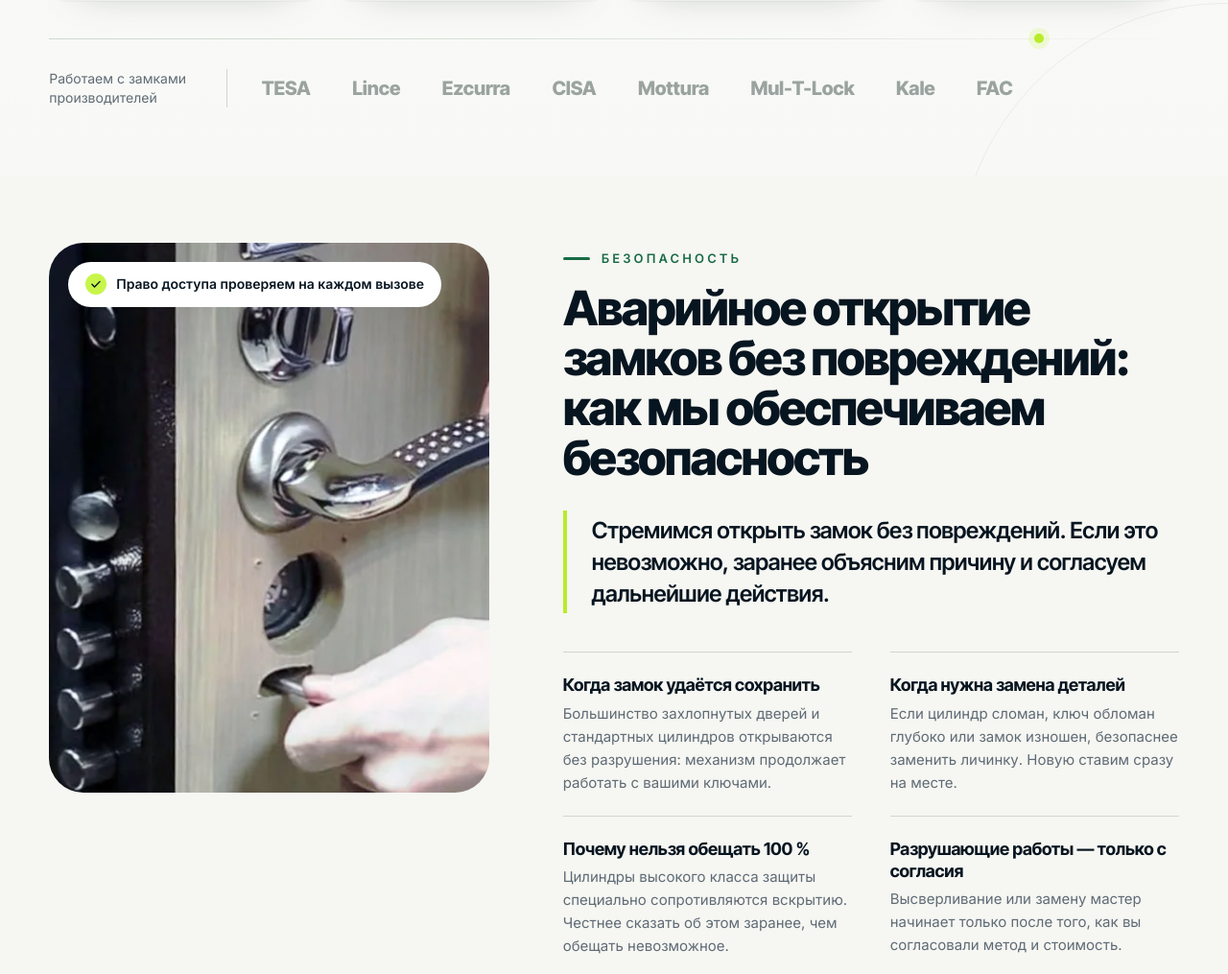
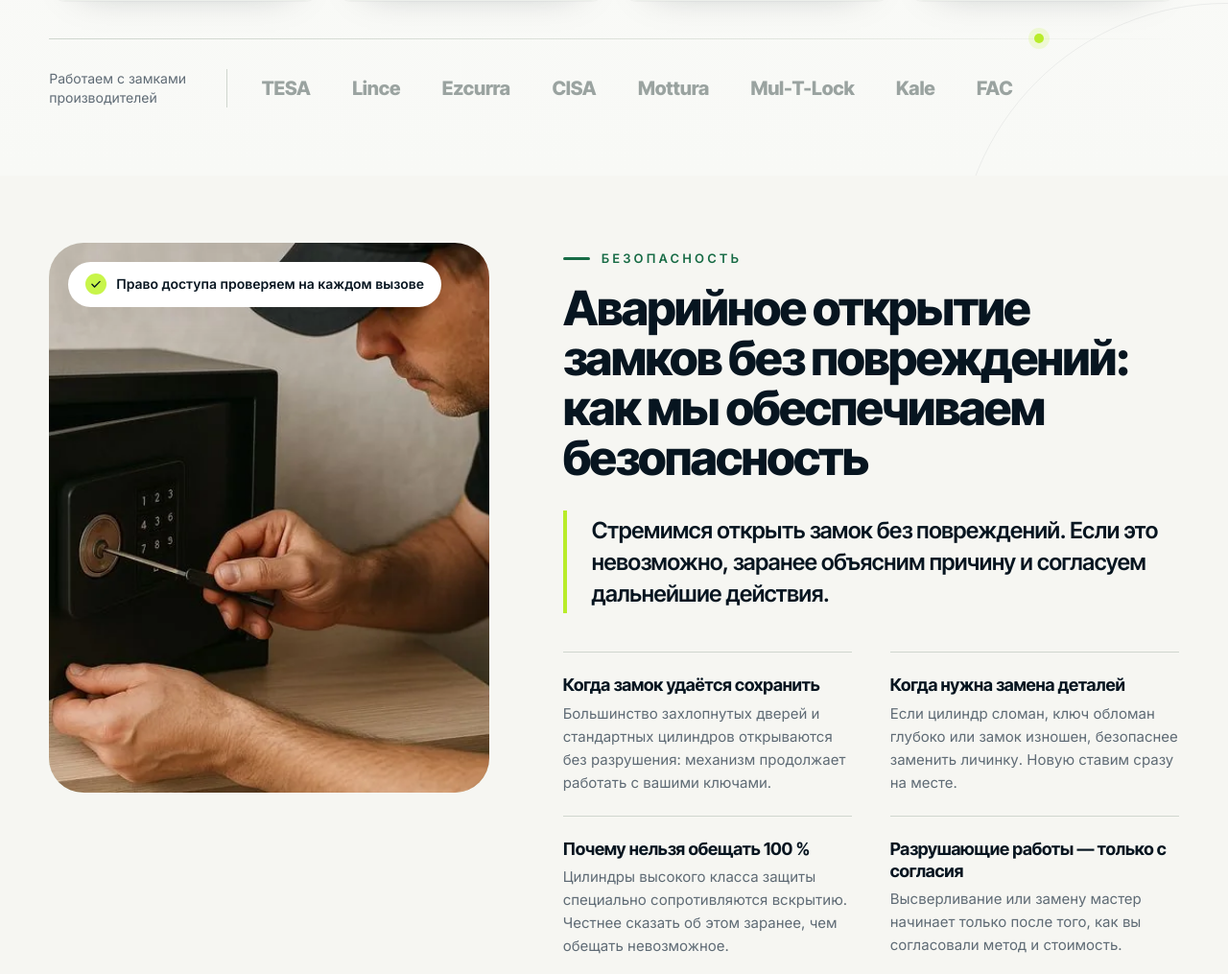
Before and after one commit to underproger/lockbilbao, a PHP site: page / in a window 1280 px wide. Shown: the part 5485-6500 px from the top of the page at 96% size. Run offline with PHP 8.4, Linux system fonts and the light colour scheme.

Commit message:
«Безопасность» на главной: фото мастера у сейфа
- img/safe-opening.webp вместо фото броненакладки, кадр по цилиндру и рукам
- img/lock-armored-door.webp удалён — больше нигде не используется

Co-Authored-By: Claude Opus 5.5 <noreply@anthropic.com>
Claude-Session: https://claude.ai/code/session_01LJWcccLh2tSdCmK7sszm9H

```diff
--- a/css/style.css
+++ b/css/style.css
@@ -1029,7 +1029,7 @@ ul.pr-notes {
   overflow: hidden;
 }
 .safety__orbit { position: absolute; width: 150%; max-width: none; left: -20%; top: -6%; opacity: .7; }
-.safety__photo { position: absolute; inset: 0; width: 100%; height: 100%; object-fit: cover; object-position: 50% 50%; }
+.safety__photo { position: absolute; inset: 0; width: 100%; height: 100%; object-fit: cover; object-position: 66% 50%; }
 .safety__badge {
   position: absolute; left: 20px; top: 20px; right: 20px; width: max-content; max-width: calc(100% - 40px);
   display: inline-flex; align-items: center; gap: 10px;
--- a/index.html
+++ b/index.html
@@ -802,7 +802,7 @@
     <div class="container safety">
       <figure class="safety__visual">
         <img class="safety__orbit" src="img/orbit.webp" alt="" aria-hidden="true" width="1184" height="1031" loading="lazy">
-        <img class="safety__photo" src="img/lock-armored-door.webp" alt="Мастер открывает замок бронированной входной двери без повреждений" width="1024" height="576" loading="lazy">
+        <img class="safety__photo" src="img/safe-opening.webp" alt="Мастер Cerrajero24 аккуратно открывает электронный сейф" width="800" height="533" loading="lazy">
         <figcaption class="safety__badge"><svg aria-hidden="true"><use href="#i-check"/></svg>Право доступа проверяем на каждом вызове</figcaption>
       </figure>
 
```
Also changed, not shown: img/lock-armored-door.webp (deleted).
